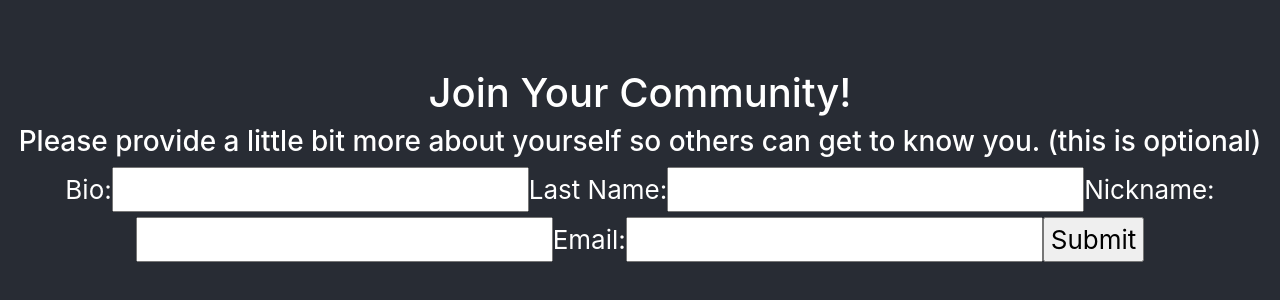
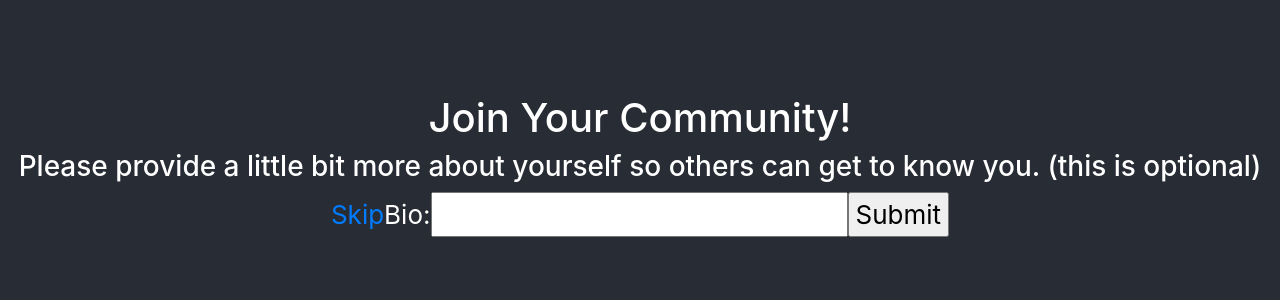
Before and after one commit to gariti/Crumble, a React (Create React App) app: page /additionalinfo/1 in a window 1280 px wide. Shown: the part 232-532 px from the top of the page. Built offline with nearby package versions, Linux system fonts and the light colour scheme.

Commit message:
integrate with firebase.  Ingore/Invalidated firebase private key after exposure

```diff
--- a/src/components/AdditionalInfoForm/AdditionalInfoForm.jsx
+++ b/src/components/AdditionalInfoForm/AdditionalInfoForm.jsx
@@ -2,27 +2,27 @@ import React, { useState } from "react";
 import Button from "react-bootstrap/Button";
 // import Thumb from "./Thumb";
 // import { withRouter } from "react-router";
-import ReactDOM from "react-dom";
+// import ReactDOM from "react-dom";
 import { useForm }  from 'react-hook-form';
 import firebase from '../../database/Firebase'
-import { useHistory } from 'react-router-dom';
+import { useHistory, useRouteMatch, Link } from 'react-router-dom';
 
 export default function AdditionalInfoForm() {
   const { register, handleSubmit, errors } = useForm();
-  const history = useHistory()
+  const history = useHistory();
+  const match = useRouteMatch()
 
-  const updateUser = (id ,values) => {
+  const updateUser = (values) => {
     var db = firebase.firestore();
-    const userRef = db.collection("users").doc(id);
+    const userRef = db.collection("users").doc(match.params.id);
 
     const res = userRef.update({...values})
-    .then(function(docRef) {
-      console.log("Document updated: ", docRef.id);
-      history.push(`/home/${docRef.id}`);
-    })
     .catch(function(error) {
         console.error("Error updating document: ", error);
     });
+
+    console.log("Document updated: ", userRef.id);
+    history.push(`/home/${userRef.id}`);
   }
 
   return (
@@ -33,6 +33,8 @@ export default function AdditionalInfoForm() {
          Please provide a little bit more about yourself so others can get to
          know you. (this is optional)
        </h3>
+       <Link to={`/home/`}>Skip</Link>
+
 
       <label>Bio:</label>
       <input name="bio" ref={register({
@@ -41,48 +43,6 @@ export default function AdditionalInfoForm() {
         })}
       />
 
-      {errors.firstName && errors.firstName.type === "pattern" && (
-        <p>First name must be letters only</p>
-      )}
-
-      <label>Last Name:</label>
-      <input name="lastName" ref={register({
-          required: true,
-          minLength: 2,
-          pattern: /^[A-Za-z]+$/i,
-        })}
-      />
-      {errors.lastName && errors.lastName.type === "required" && (
-        <p>Last name is required</p>
-      )}
-      {errors.lastName && errors.lastName.type === "minLength" && (
-        <p>Last name must be at least 2 characters</p>
-      )}
-      {errors.lastName && errors.lastName.type === "pattern" && (
-        <p>Last name must be letters only</p>
-      )}
-
-      <label>Nickname:</label>
-      <input name="nickname" ref={register({ required: false })} />
-
-      {errors.nickname && errors.nickname.type === "minLength" && (
-        <p>Last name must be at least 2 characters</p>
-      )}
-
-      <label>Email:</label>
-      <input name="email" ref={register({
-        required: true,
-        pattern: /^[A-Z0-9._%+-]+@[A-Z0-9.-]+\.[A-Z]{2,}$/i,
-       })}/>
-
-      {errors.email && errors.email.type === "required" && (
-        <p>Email address is required</p>
-      )}
-
-      {errors.email && errors.email.type === "pattern" && (
-        <p>Email address must be in correct format</p>
-      )}
-
       <input type="submit"/>
     </form>
   );
--- a/src/components/NewUserForm/NewUserForm.jsx
+++ b/src/components/NewUserForm/NewUserForm.jsx
@@ -13,7 +13,7 @@ export default function NewUserForm() {
     var db = firebase.firestore();
 
     const userRef = db.collection("users")
-    .add({values})
+    .add({...values})
     .then(function(docRef) {
       console.log("Document created with ID: ", docRef.id);
       history.push(`/additionalinfo/${docRef.id}`);
@@ -72,7 +72,22 @@ export default function NewUserForm() {
         <p>Last name must be at least 2 characters</p>
       )}
 
+      <label>Email:</label>
+      <input name="email" ref={register({
+        required: true,
+        pattern: /^[A-Z0-9._%+-]+@[A-Z0-9.-]+\.[A-Z]{2,}$/i,
+       })}/>
+
+      {errors.email && errors.email.type === "required" && (
+        <p>Email address is required</p>
+      )}
+
+      {errors.email && errors.email.type === "pattern" && (
+        <p>Email address must be in correct format</p>
+      )}
+
       <input type="submit"/>
+
     </form>
   );
 }
```
Also changed, not shown: src/database/firebase_private_key.json (+2 -2 lines), 2 other files (tests, documents, lock files or other folders).
